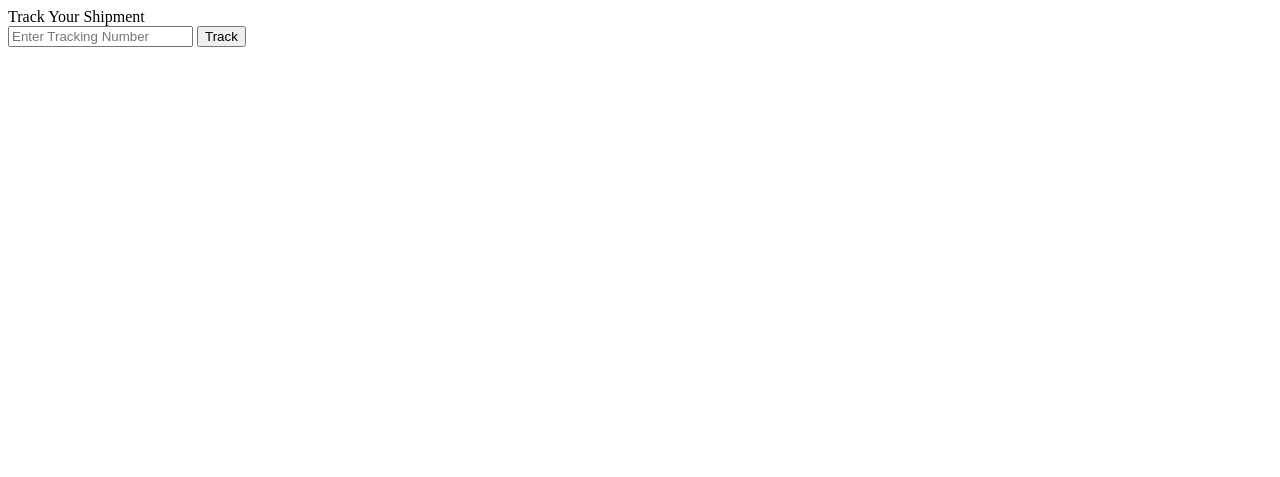
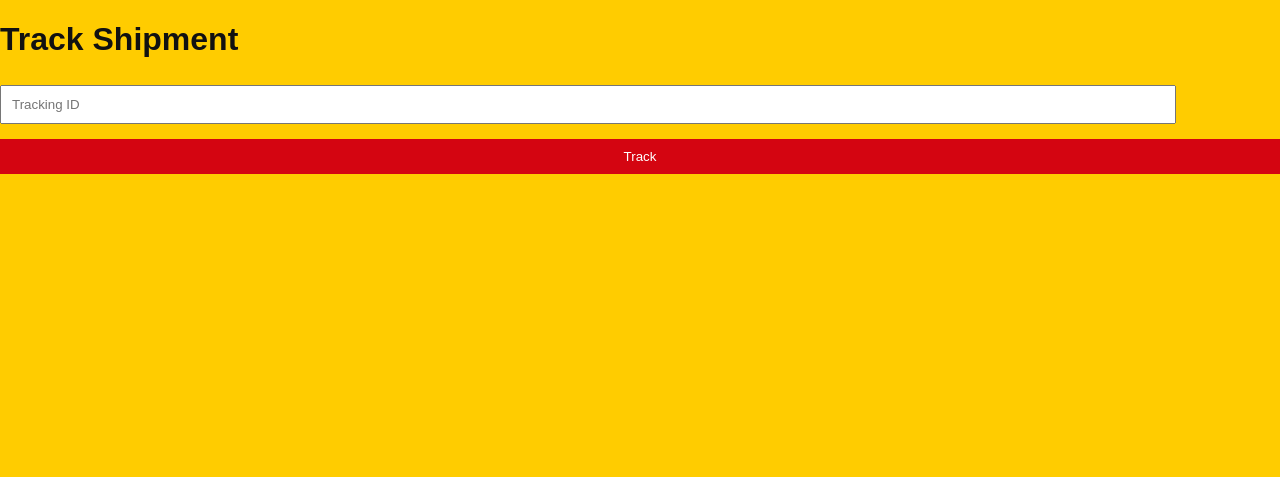
Before and after one commit to jacobiwunwa2022-oss/easylog-express, a website: page public/track.html in a window 1280 px wide. Drawn offline with nearby package versions, Linux system fonts and the light colour scheme.

Commit message:
Update track.html

```diff
--- a/public/track.html
+++ b/public/track.html
@@ -1,18 +1,43 @@
-<div class="header">Track Your Shipment</div>
+<!DOCTYPE html>
+<html>
+<head>
+  <link rel="stylesheet" href="style.css" />
+  <link rel="stylesheet" href="https://unpkg.com/leaflet/dist/leaflet.css" />
+</head>
+<body>
 
-<div class="container">
-  <div class="card">
-    <input id="t" placeholder="Enter Tracking Number">
-    <button onclick="track()">Track</button>
+<h1>Track Shipment</h1>
 
-    <pre id="out"></pre>
-  </div>
-</div>
+<input id="id" placeholder="Tracking ID">
+<button onclick="track()">Track</button>
+
+<div id="output"></div>
+
+<div id="map" style="height:300px;"></div>
+
+<script src="https://unpkg.com/leaflet/dist/leaflet.js"></script>
 
 <script>
-async function track() {
-  const res = await fetch("/api/track/" + t.value);
-  const data = await res.json();
-  out.innerText = JSON.stringify(data, null, 2);
+function track() {
+  const id = document.getElementById("id").value;
+
+  fetch(`/shipment/${id}`)
+    .then(res => res.json())
+    .then(data => {
+      document.getElementById("output").innerHTML =
+        "Status: " + data.status;
+
+      var map = L.map('map').setView([6.5244, 3.3792], 5);
+
+      L.tileLayer('https://{s}.tile.openstreetmap.org/{z}/{x}/{y}.png')
+        .addTo(map);
+
+      L.marker([6.5244, 3.3792])
+        .addTo(map)
+        .bindPopup("Package Location");
+    });
 }
 </script>
+
+</body>
+</html>
```
